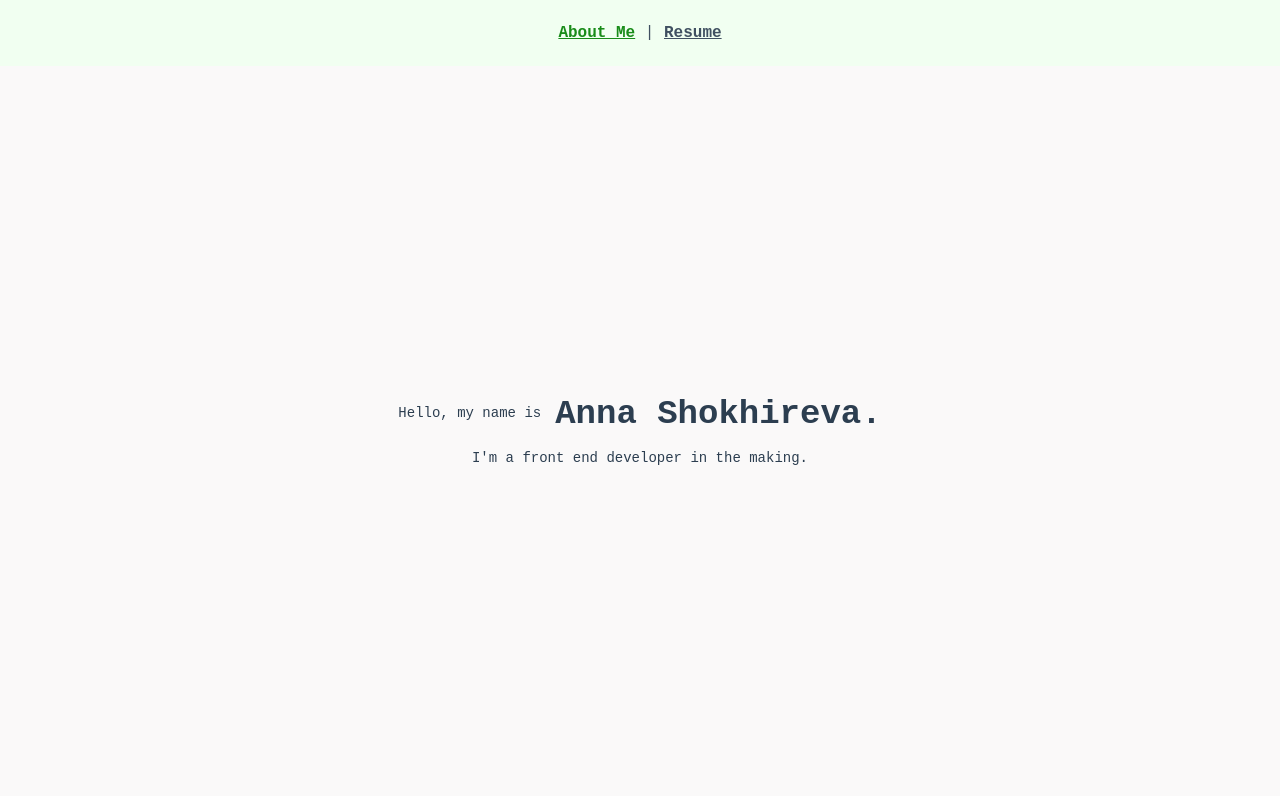
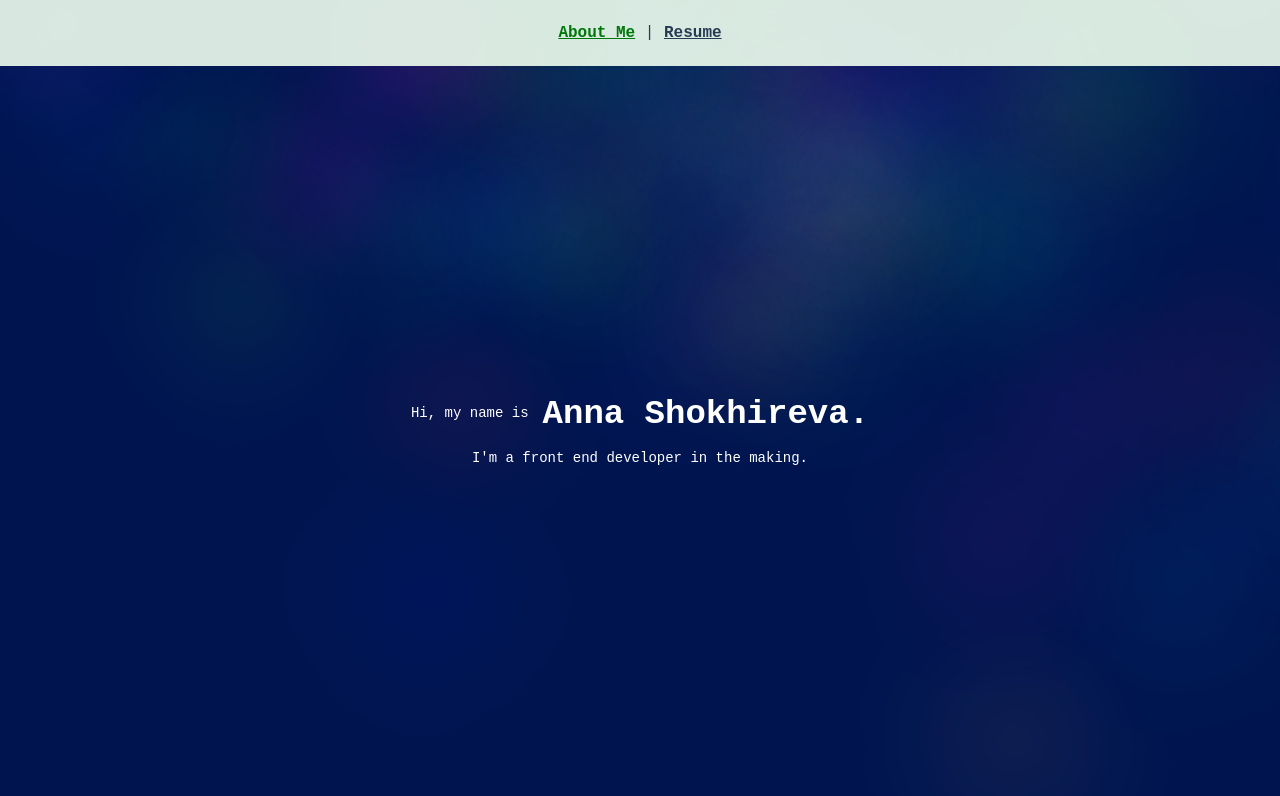
Before and after one commit to annashokhireva/portfolio, a Vue app: page /#/ in a window 1280 px wide. Shown: the top 796 px of the page. Built offline with nearby package versions, Linux system fonts and the light colour scheme; the HTML template or start-up script is replaced by a standard one; a web font is replaced by a local one.

Commit message:
about me css animation

```diff
--- a/src/components/AboutMe.vue
+++ b/src/components/AboutMe.vue
@@ -4,7 +4,7 @@
 
 		<div class="intro">
 			<span class="inline">
-				<p>Hello, my name is</p>
+				<p>Hi, my name is</p>
 				<h1>Anna Shokhireva.</h1>
 			</span>
 			<p>I'm a front end developer in the making.</p>
@@ -25,6 +25,16 @@ export default {
 
 <style lang="scss" scoped>
 
+section {
+	overflow: hidden;
+	background: rgb(0, 21, 80);
+	color: transparent;
+}
+
+h1, p {
+	color: white;
+}
+
 .inline {
 	display: flex;
 	align-items: center;
@@ -36,10 +46,72 @@ export default {
 	}
 }
 
-// .my-picture {
-// 	transform: rotate(3deg);
-// 	box-shadow: 1px 1px 2px #686767;
-// }
+@mixin dots($count) {
+
+	$text-shadow: ();
+
+	@for $i from 0 through $count {
+		$text-shadow: $text-shadow,
+			(-.5+(random()) * 5) + em
+			(-.5+(random()) * 3) + em
+			7px
+			hsla(random() * 360, 100%, 50%,.9);
+	}
+	text-shadow: $text-shadow;
+}
+
+section::before, section::after,
+.intro::before, .intro::after {
+	position: fixed;
+	top: 50%;
+	left: 50%;
+	width: 3em;
+	height: 3em;
+	content: '.';
+	mix-blend-mode: screen;
+	animation: 44s -27s move infinite ease-in-out alternate;
+
+}
 
 
+section::before {
+	@include dots(40);
+	animation-duration: 44s;
+	animation-delay: -27s;
+}
+
+section::after {
+	@include dots(40);
+	animation-duration: 43s;
+	animation-delay: -32s;
+}
+
+.intro::before {
+	@include dots(40);
+	animation-duration: 42s;
+	animation-delay: -23s;
+}
+
+.intro::after {
+	@include dots(40);
+	animation-duration: 41s;
+	animation-delay: -19s;
+}
+
+
+@keyframes move {
+	from {
+		transform: rotate(0deg) scale(12) translateX(-20px);
+	}
+	to {
+		transform: rotate(360deg) scale(18) translateX(20px);
+	}
+}
+
+@media screen and (max-width: 600px) {
+	.inline {
+		display: block;
+	}
+}
+
 </style>
--- a/src/components/MyProjects.vue
+++ b/src/components/MyProjects.vue
@@ -29,7 +29,7 @@
 			<h5>Group project for JavaScript with framework and Agile software development courses. </h5>
 			<span>
 				<html-icon class="icon" />
-				<css-icon class="icon" />
+				<sass-icon-color class="icon" />
 				<j-s-icon-color class="icon" />
 				<vue-icon-color class="icon" />
 			</span>
@@ -66,7 +66,7 @@
 			<h5>Individual project for JavaScript with framework course. </h5>
 			<span>
 				<html-icon class="icon" />
-				<css-icon class="icon" />
+				<sass-icon-color class="icon" />
 				<j-s-icon-color class="icon" />
 				<vue-icon-color class="icon" />
 			</span>
@@ -94,7 +94,7 @@
 			<h5>Individual exercise for JavaScript with framework course. </h5>
 			<span>
 				<html-icon class="icon" />
-				<css-icon class="icon" />
+				<sass-icon-color class="icon" />
 				<j-s-icon-color class="icon" />
 				<vue-icon-color class="icon" />
 			</span>
@@ -217,6 +217,42 @@
 
 	<article>
 		<div class="image">
+			<a href="https://annashokhireva.github.io/tick-tack-toe/" target="_blank">
+				<img src="../assets/img/xo-game.png" alt="Tick-Tack-Toe Game">
+			</a>
+		</div>
+		<div class="info">
+			<h2>Tick-Tack-Toe game</h2>
+			<h5>Personal project made with vanilla JavaScript</h5>
+			<span>
+				<html-icon class="icon" />
+				<sass-icon-color class="icon" />
+				<j-s-icon-color class="icon" />
+			</span>
+
+			<ul>
+				<li>
+					Data is extracted from PUNK API.
+				</li>
+				<li>
+					Getting a random beer by clicking on dices.
+				</li>
+				<li>
+					Search function with filter function.
+				</li>
+				<li>
+					List paginaton.
+				</li>
+				<li>
+					Beer data is stored in Sessiom storage.
+				</li>
+			</ul>
+
+		</div>
+	</article>
+
+	<article>
+		<div class="image">
 			<a href="https://annashokhireva.github.io/insurance-project/" target="_blank">
 				<img src="../assets/img/insurance-project.png" alt="Insurance Project website">
 			</a>
@@ -255,7 +291,7 @@
 
 <script>
 	// import JSIconColor from '../assets/icons/JSIconColor.vue';
-	// import SassIconColor from '../assets/icons/SassIconColor.vue';
+	import SassIconColor from '../assets/icons/SassIconColor.vue';
 	import CssIcon from '../assets/icons/CssIcon.vue';
 	import FigmaIcon from '../assets/icons/FigmaIcon.vue';
 	import HtmlIcon from '../assets/icons/HtmlIcon.vue';
@@ -269,7 +305,7 @@
 	export default {
 		components: {
 			// JSIconColor,
-			// SassIconColor,
+			SassIconColor,
 			CssIcon,
 			HtmlIcon,
 			// VueIconColor,
@@ -315,6 +351,12 @@
 		margin: 30px;
 		width: 100%;
 
+		h2, h5 {
+			text-align: center;
+		}
+
+	}
+
 	.image {
 		width: 500px;
 
@@ -336,14 +378,6 @@
 		}
 	}
 
-		h2, h5 {
-			text-align: center;
-		}
-
-	}
-
-
-
 	.icon {
 		width: 50px;
 		height: auto;
@@ -351,6 +385,12 @@
 		cursor: pointer;
 	}
 
+
+	@media screen and (max-width: 600px) {
+		.image {
+			width: 200px;
+		}
+	}
 
 	// @mixin on-circle($item-count, $circle-size, $item-size) {
 	// 	position: relative;
--- a/src/sass/general/app.scss
+++ b/src/sass/general/app.scss
@@ -36,3 +36,27 @@ p {
     font-size: 14px;
     line-height: 1.5em;
 }
+
+
+@media screen and (max-width: 600px) {
+    h1 {
+        font-size: 28px;
+        line-height: 2em;
+    }
+
+    h2 {
+        font-size: 32px;
+        line-height: 2em;
+    }
+
+    h5 {
+        font-size: 16px;
+        font-weight: 300;
+        line-height: 1.5em;
+    }
+
+    p {
+        font-size: 14px;
+        line-height: 1.5em;
+    }
+}
```
Also changed, not shown: src/assets/img/xo-game.png (added). Lines whose indentation alone changed are shown as unchanged.
